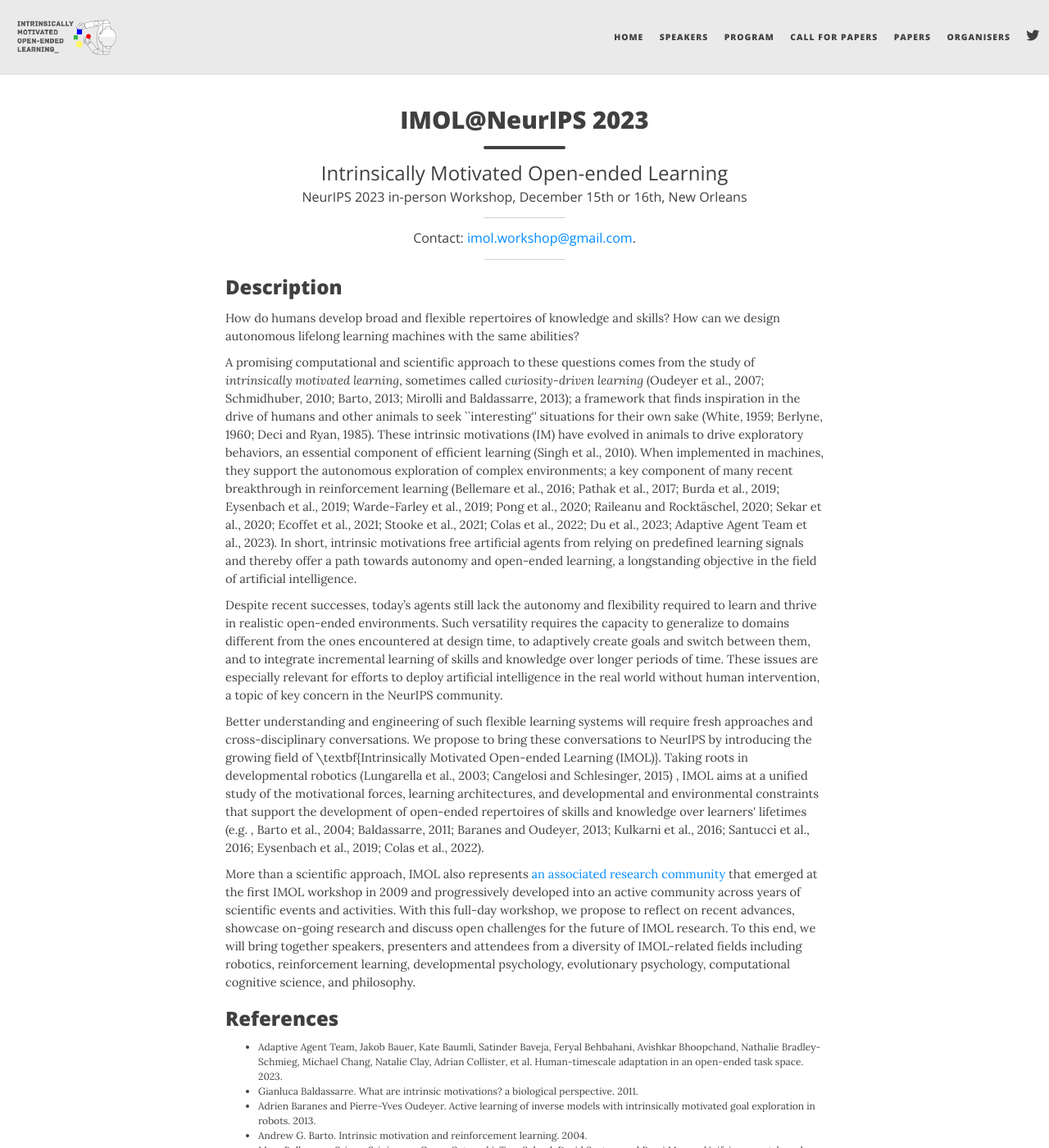
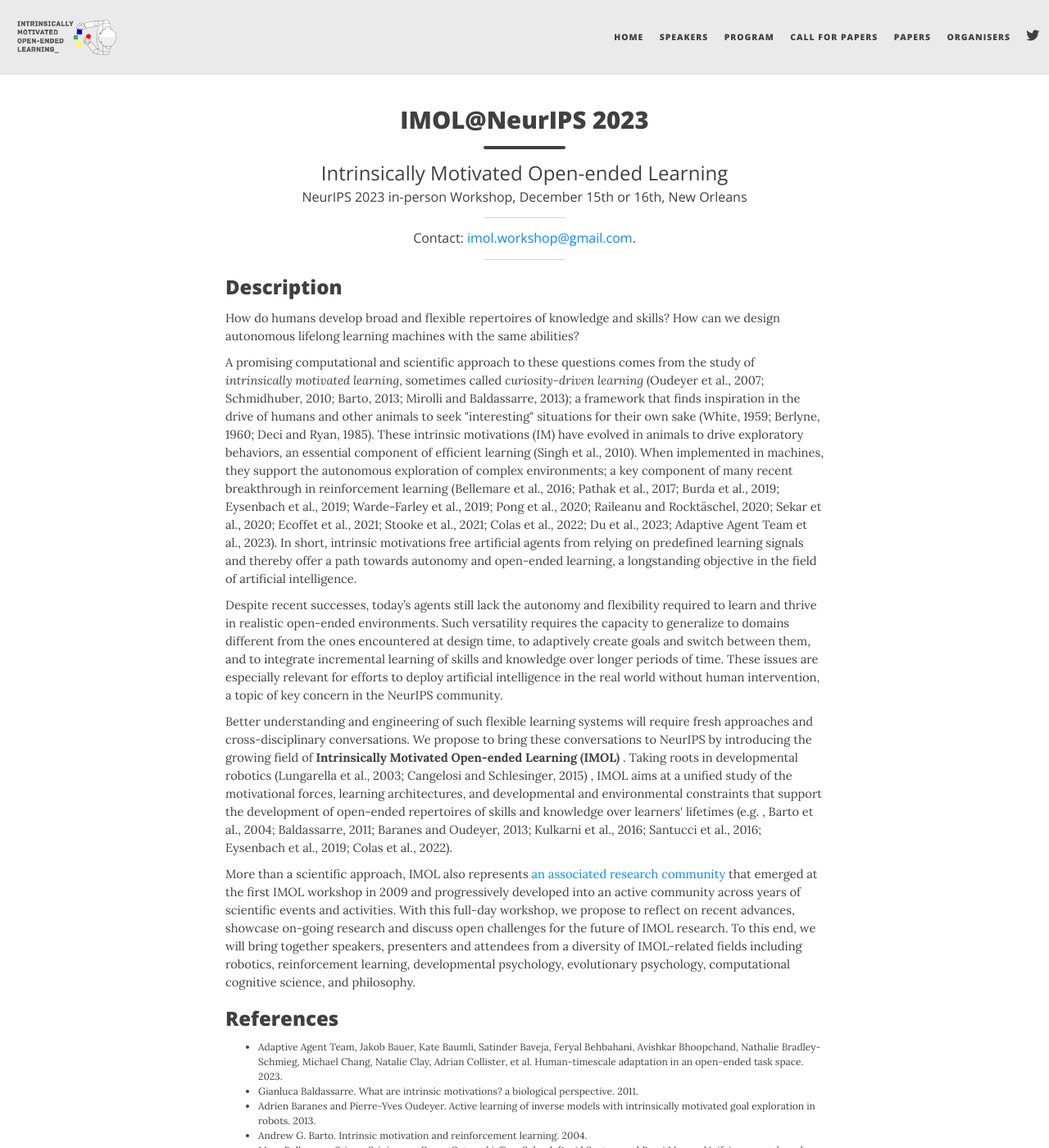
Before and after one commit to nmady/imol-workshop.github.io, a Jekyll site: the page built from home.md, in a window 1280 px wide and 1400 px high. Shown: the whole window at 82% size. Built offline with Jekyll 4.4.1, drawn with Linux system fonts in a browser that asks for light colours; nearby versions of some CDN libraries.

Commit message:
fix textbf

```diff
--- a/home.md
+++ b/home.md
@@ -28,10 +28,9 @@ subtitle: Intrinsically Motivated Open-ended Learning
 <h3 style='margin-bottom: 10pt;'>Description</h3>
 <p>How do humans develop broad and flexible repertoires of knowledge and skills?
 How can we design autonomous lifelong learning machines with the same abilities?</p>
-
     <p>A promising computational and scientific approach to these questions comes from the study of <i>intrinsically motivated learning</i>, sometimes called
     <i>curiosity-driven learning</i> (Oudeyer et al., 2007; Schmidhuber, 2010; Barto, 2013; Mirolli and Baldassarre, 2013); a framework that finds inspiration in the drive of
-        humans and other animals to seek ``interesting'' situations for their own sake (White,
+        humans and other animals to seek "interesting" situations for their own sake (White,
         1959; Berlyne, 1960; Deci and Ryan, 1985). These intrinsic motivations (IM) have evolved in animals to drive exploratory behaviors, an essential component of efficient
         learning (Singh et al., 2010). When implemented in machines, they support the autonomous exploration of complex environments; a key component of many recent breakthrough
         in reinforcement learning (Bellemare et al., 2016;
@@ -43,7 +42,8 @@ How can we design autonomous lifelong learning machines with the same abilities?
     <p>Despite recent successes, today’s agents still lack the autonomy and flexibility required to learn and thrive in realistic open-ended environments. Such versatility requires the capacity to generalize to domains different from the ones encountered at design time, to adaptively create goals and switch between them, and to integrate incremental learning of skills and knowledge over longer periods of time.
     These issues are especially relevant for efforts to deploy artificial intelligence in the real world without human intervention, a topic of key concern in the NeurIPS community.
     </p>
-    <p>Better understanding and engineering of such flexible learning systems will require fresh approaches and cross-disciplinary conversations. We propose to bring these conversations to NeurIPS by introducing the growing field of \textbf{Intrinsically Motivated Open-ended Learning (IMOL)}.
+    <p>Better understanding and engineering of such flexible learning systems will require fresh approaches and cross-disciplinary conversations. We propose to bring these
+conversations to NeurIPS by introducing the growing field of <b> Intrinsically Motivated Open-ended Learning (IMOL) </b>.
     Taking roots in developmental robotics (Lungarella et al., 2003; Cangelosi and Schlesinger, 2015) , IMOL aims at a unified study of the motivational forces, learning
         architectures, and developmental and environmental constraints that support the development of open-ended repertoires of skills and knowledge over learners' lifetimes
         (e.g. , Barto et al., 2004; Baldassarre, 2011; Baranes and Oudeyer,
--- a/index.html
+++ b/index.html
@@ -28,10 +28,9 @@ subtitle: Intrinsically Motivated Open-ended Learning
     <h3 style='margin-bottom: 10pt;'>Description</h3>
     <p>How do humans develop broad and flexible repertoires of knowledge and skills?
         How can we design autonomous lifelong learning machines with the same abilities?</p>
-
     <p>A promising computational and scientific approach to these questions comes from the study of <i>intrinsically motivated learning</i>, sometimes called
         <i>curiosity-driven learning</i> (Oudeyer et al., 2007; Schmidhuber, 2010; Barto, 2013; Mirolli and Baldassarre, 2013); a framework that finds inspiration in the drive of
-        humans and other animals to seek ``interesting'' situations for their own sake (White,
+        humans and other animals to seek "interesting" situations for their own sake (White,
         1959; Berlyne, 1960; Deci and Ryan, 1985). These intrinsic motivations (IM) have evolved in animals to drive exploratory behaviors, an essential component of efficient
         learning (Singh et al., 2010). When implemented in machines, they support the autonomous exploration of complex environments; a key component of many recent breakthrough
         in reinforcement learning (Bellemare et al., 2016;
@@ -43,7 +42,8 @@ subtitle: Intrinsically Motivated Open-ended Learning
     <p>Despite recent successes, today’s agents still lack the autonomy and flexibility required to learn and thrive in realistic open-ended environments. Such versatility requires the capacity to generalize to domains different from the ones encountered at design time, to adaptively create goals and switch between them, and to integrate incremental learning of skills and knowledge over longer periods of time.
         These issues are especially relevant for efforts to deploy artificial intelligence in the real world without human intervention, a topic of key concern in the NeurIPS community.
     </p>
-    <p>Better understanding and engineering of such flexible learning systems will require fresh approaches and cross-disciplinary conversations. We propose to bring these conversations to NeurIPS by introducing the growing field of \textbf{Intrinsically Motivated Open-ended Learning (IMOL)}.
+    <p>Better understanding and engineering of such flexible learning systems will require fresh approaches and cross-disciplinary conversations. We propose to bring these
+        conversations to NeurIPS by introducing the growing field of <b> Intrinsically Motivated Open-ended Learning (IMOL) </b>.
         Taking roots in developmental robotics (Lungarella et al., 2003; Cangelosi and Schlesinger, 2015) , IMOL aims at a unified study of the motivational forces, learning
         architectures, and developmental and environmental constraints that support the development of open-ended repertoires of skills and knowledge over learners' lifetimes
         (e.g. , Barto et al., 2004; Baldassarre, 2011; Baranes and Oudeyer,
```
Lines whose indentation alone changed are shown as unchanged.
